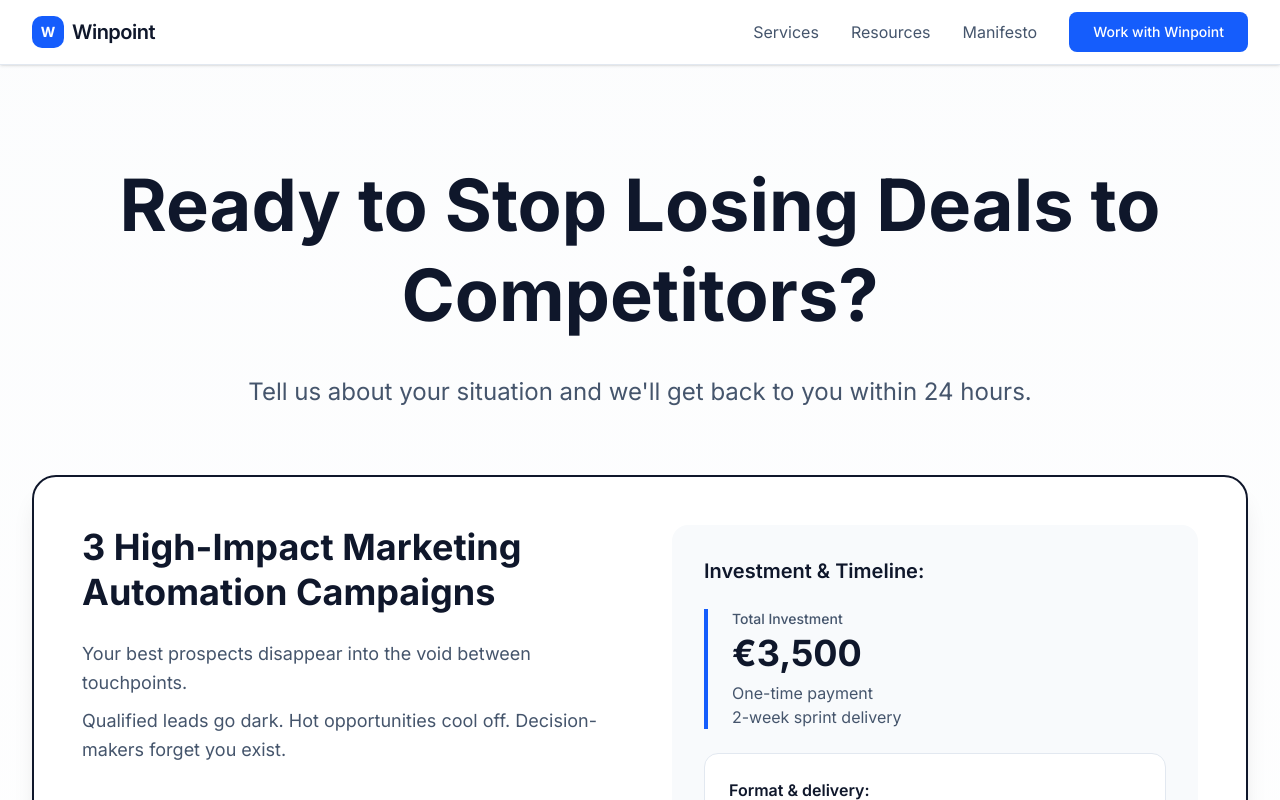
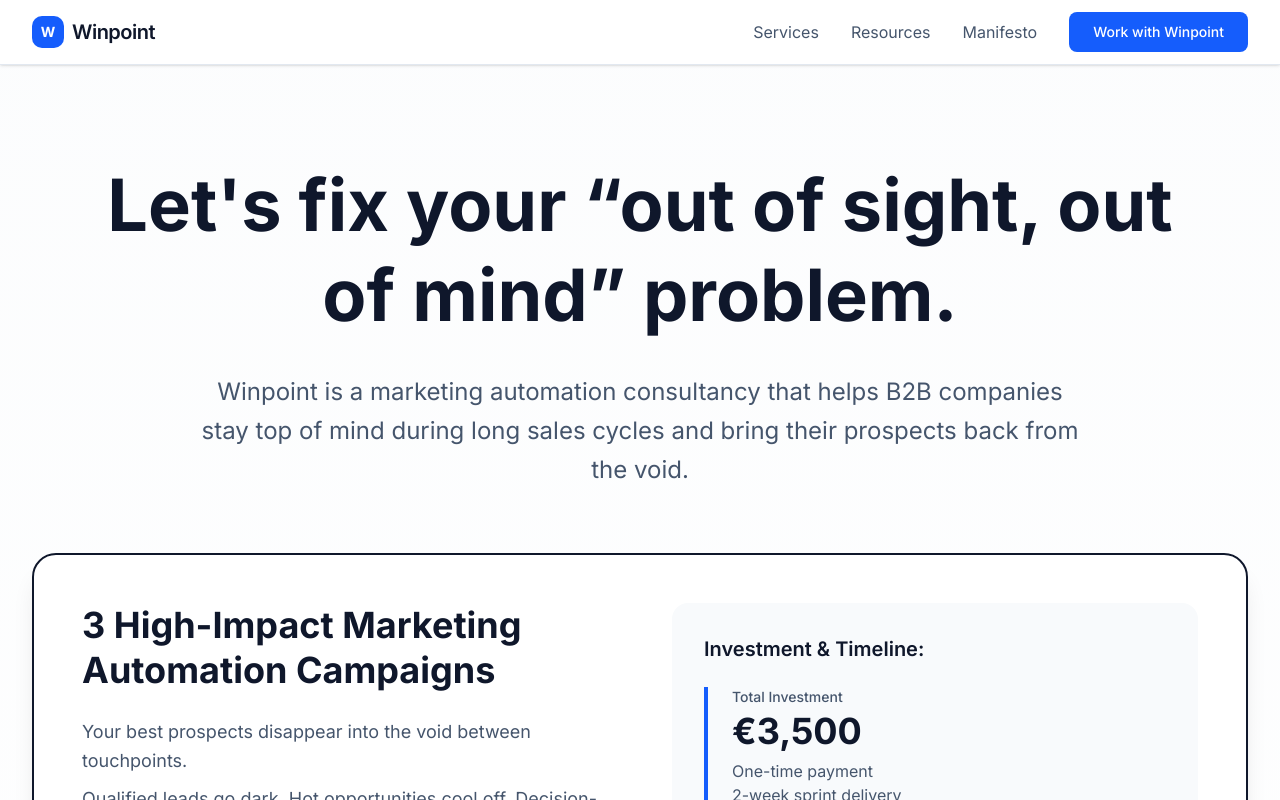
Before and after one commit to ymar/winpoint.nl, a Next.js app: page / in a window 1280 px wide. Shown: the top 800 px of the page. Built offline with nearby package versions, Linux system fonts and the light colour scheme.

Commit message:
Update page.tsx

```diff
--- a/app/page.tsx
+++ b/app/page.tsx
@@ -56,10 +56,10 @@ export default function HomePage() {
           {/* Main Headline */}
           <div className="text-center mb-16">
             <h1 className="text-5xl md:text-6xl lg:text-7xl font-bold text-slate-900 mb-8 leading-tight max-w-6xl mx-auto">
-              Ready to Stop Losing Deals to Competitors?
+              Let&apos;s fix your &ldquo;out of sight, out of mind&rdquo; problem.
             </h1>
             <p className="text-xl md:text-2xl text-slate-600 max-w-4xl mx-auto leading-relaxed">
-              Tell us about your situation and we&apos;ll get back to you within 24 hours.
+              Winpoint is a marketing automation consultancy that helps B2B companies stay top of mind during long sales cycles and bring their prospects back from the void.
             </p>
           </div>
 
```
